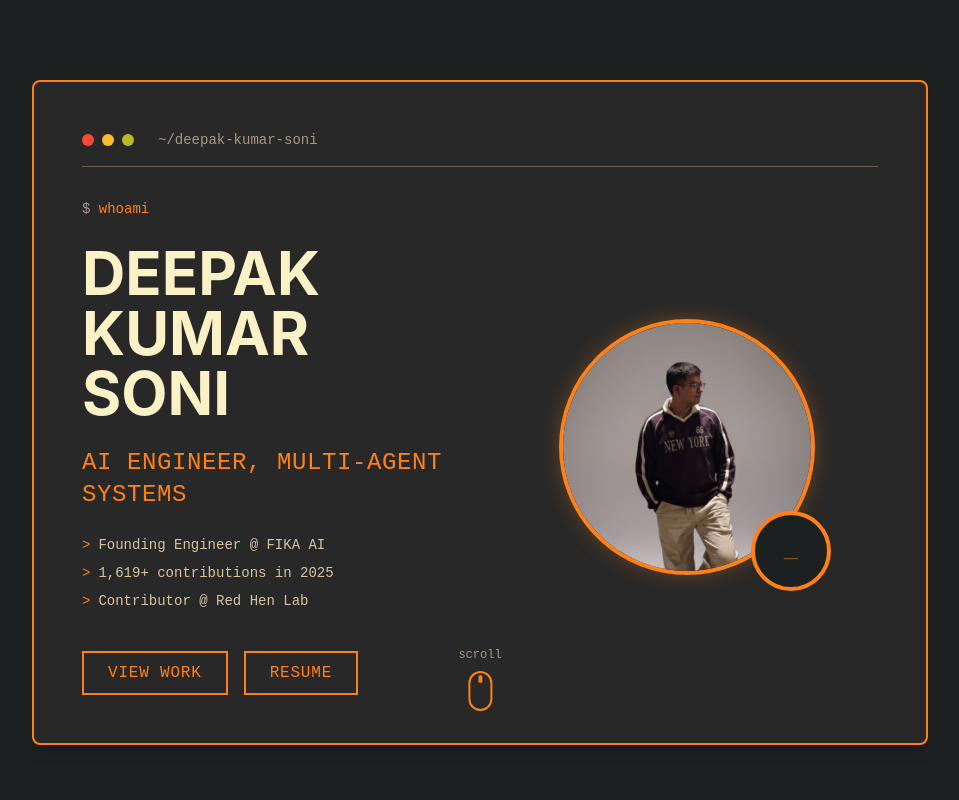
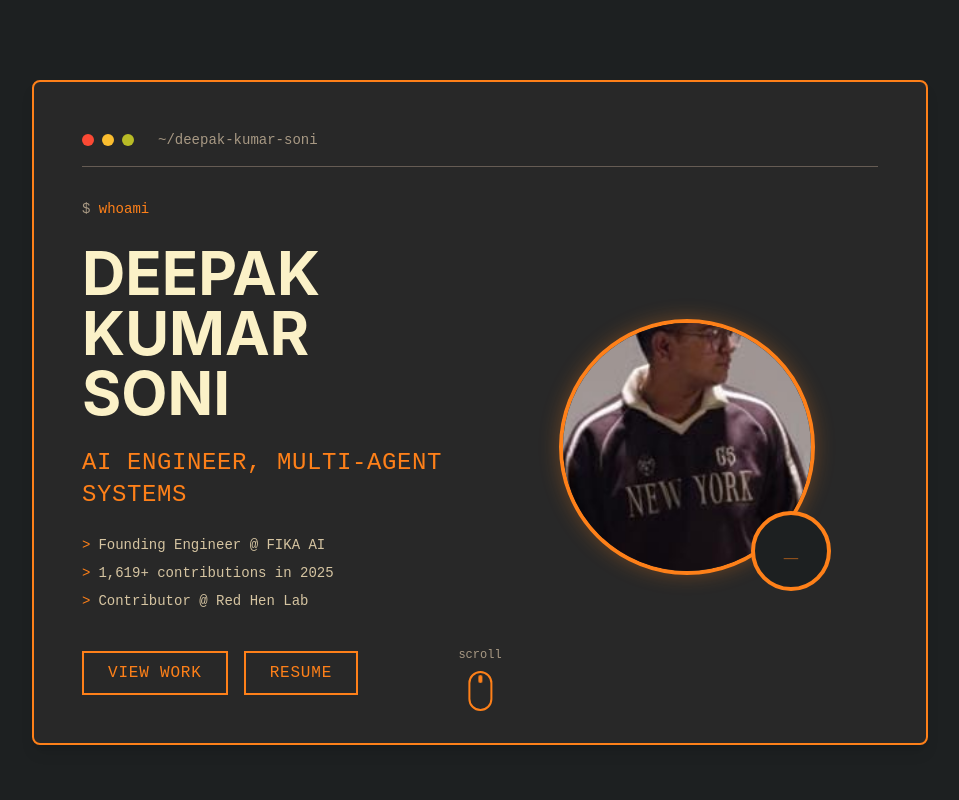
Before and after one commit to glitchdoescode/gruvbox-portfolio, a Next.js app: page / in a window 1280 px wide. Shown: the top 800 px of the page, without its empty margins (160-1119 px from the left). Built offline with nearby package versions, Linux system fonts and the light colour scheme.

Commit message:
Replace profile picture with new JPEG version
Replace deepak.png with deepak.jpeg for updated profile photo

```diff
--- a/components/Hero.tsx
+++ b/components/Hero.tsx
@@ -69,7 +69,7 @@ const Hero = () => {
             <div className="relative">
               <div className="w-64 h-64 rounded-full border-4 border-gruvbox-orange overflow-hidden box-glow">
                 <img
-                  src="/deepak.png"
+                  src="/deepak.jpeg"
                   alt="Deepak Kumar Soni"
                   className="w-full h-full object-cover scale-150"
                 />
```
Also changed, not shown: public/deepak.jpeg (added), public/deepak.png (deleted).
